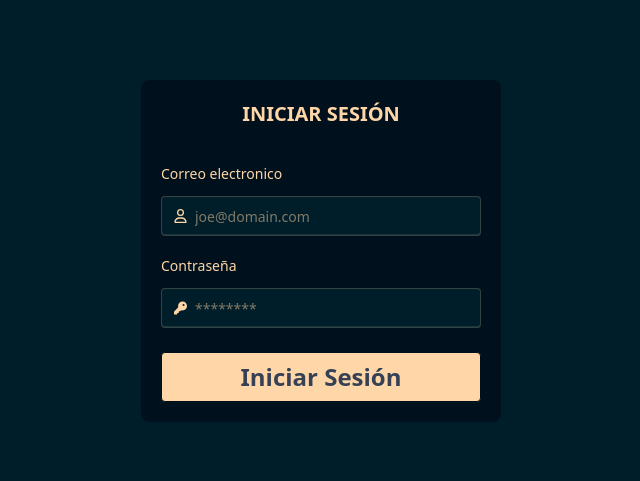
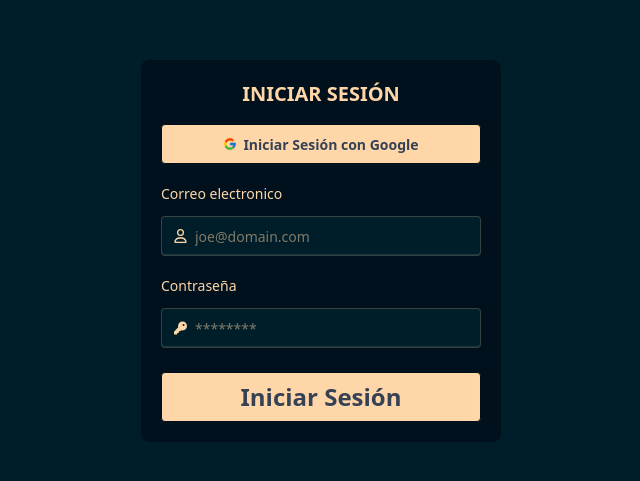
Before and after one commit to sronaal/VentiCRM-React, a React (Vite) app: page /auth in a window 1280 px wide. Shown: the part 149-630 px from the top of the page, without its empty margins (319-959 px from the left). Built offline with nearby package versions, Linux system fonts and the light colour scheme.

Commit message:
Cambios formulario login

```diff
--- a/src/components/auth/Login.tsx
+++ b/src/components/auth/Login.tsx
@@ -1,10 +1,10 @@
-import {  useState } from "react";
 import { useForm } from "react-hook-form";
 import { z } from 'zod'
 import { zodResolver } from "@hookform/resolvers/zod";
 import { ToastContainer, toast } from 'react-toastify';
 import { FaRegUser } from "react-icons/fa6";
 import { FaKey } from "react-icons/fa6";
+import { FcGoogle } from "react-icons/fc";
 
 import { schemaLoginForm } from '../../lib/zod'
 import { iniciarSesion } from "../../services/auth.service";
@@ -23,6 +23,7 @@ const LoginForm = () => {
     const onSubmit = (credenciales: z.infer<typeof schemaLoginForm>) => {
         iniciarSesion(credenciales)
             .then(({ data, status }) => {
+                localStorage.setItem('token', data.token)
                 console.log(data, status)
             })
             .catch((error) => {
@@ -30,13 +31,13 @@ const LoginForm = () => {
                     toast.error('Servidor no disponible')
                     setTimeout(() => {
                         window.location.reload()
-                    },6000)
+                    }, 6000)
                 }
                 if (error.response.status == 401) {
                     toast.error('Correo y/o contraseña invalidos')
                     setTimeout(() => {
                         window.location.reload()
-                    },6000)
+                    }, 6000)
                 }
 
 
@@ -47,9 +48,13 @@ const LoginForm = () => {
     return (
         <div>
             <div className='flex flex-col p-5 card bg-base-200 h-auto w-90 '>
-                <ToastContainer/>
-                <h1 className='text-xl card-title mx-auto  uppercase mb-8'>Iniciar Sesión</h1>
+                <ToastContainer />
+                <h1 className='text-xl card-title mx-auto  uppercase mb-4'>Iniciar Sesión</h1>
 
+                <button className="btn text-gray-700 bg-[#FFD6A7] mb-4">
+                    <FcGoogle/>
+                    Iniciar Sesión con Google
+                </button>
                 <form onSubmit={handleSubmit(onSubmit)}>
                     <legend className="text-sm not-visited:fieldset mb-2">Correo electronico</legend>
                     <label className="input validator mb-4">
```
